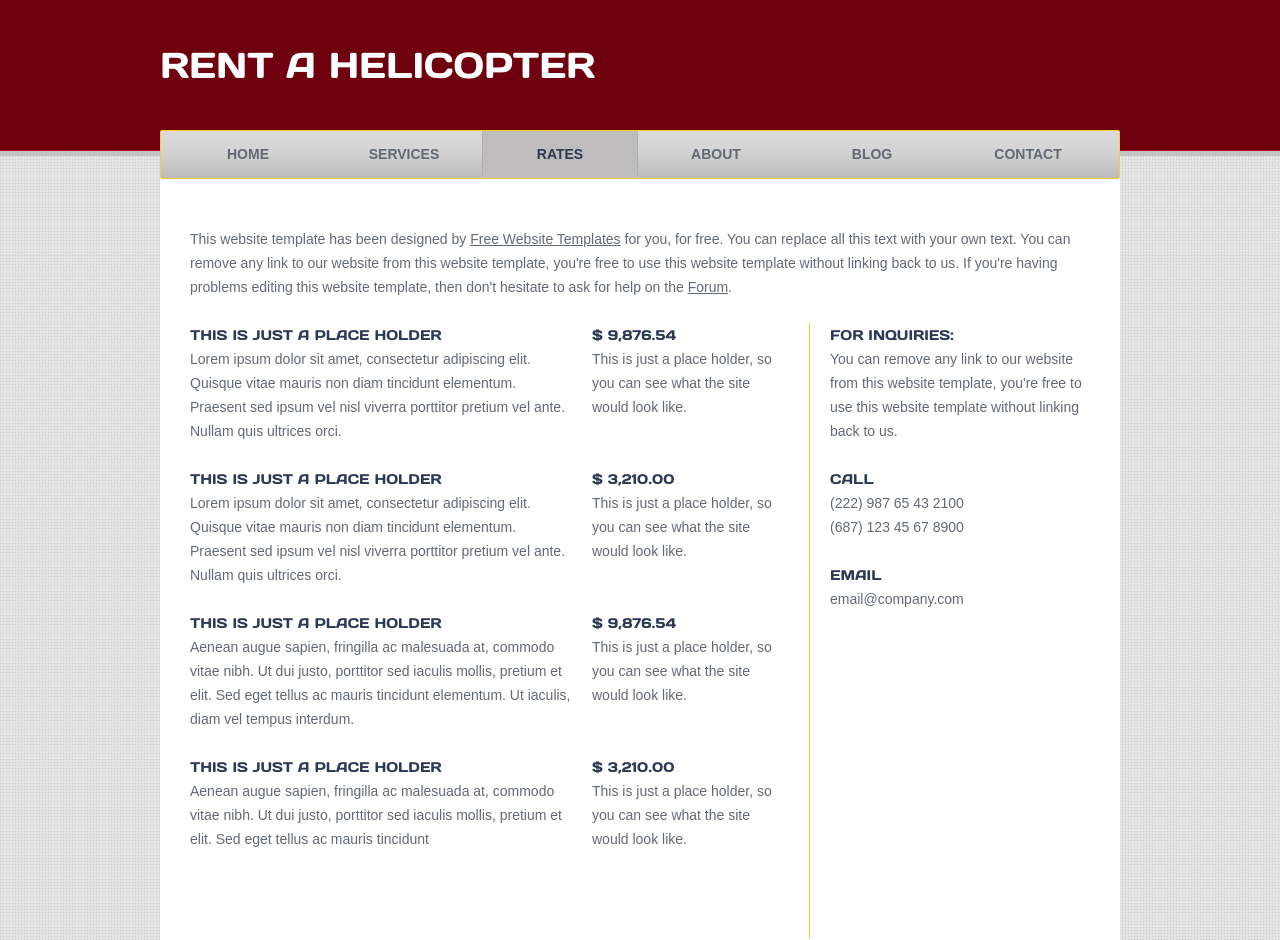
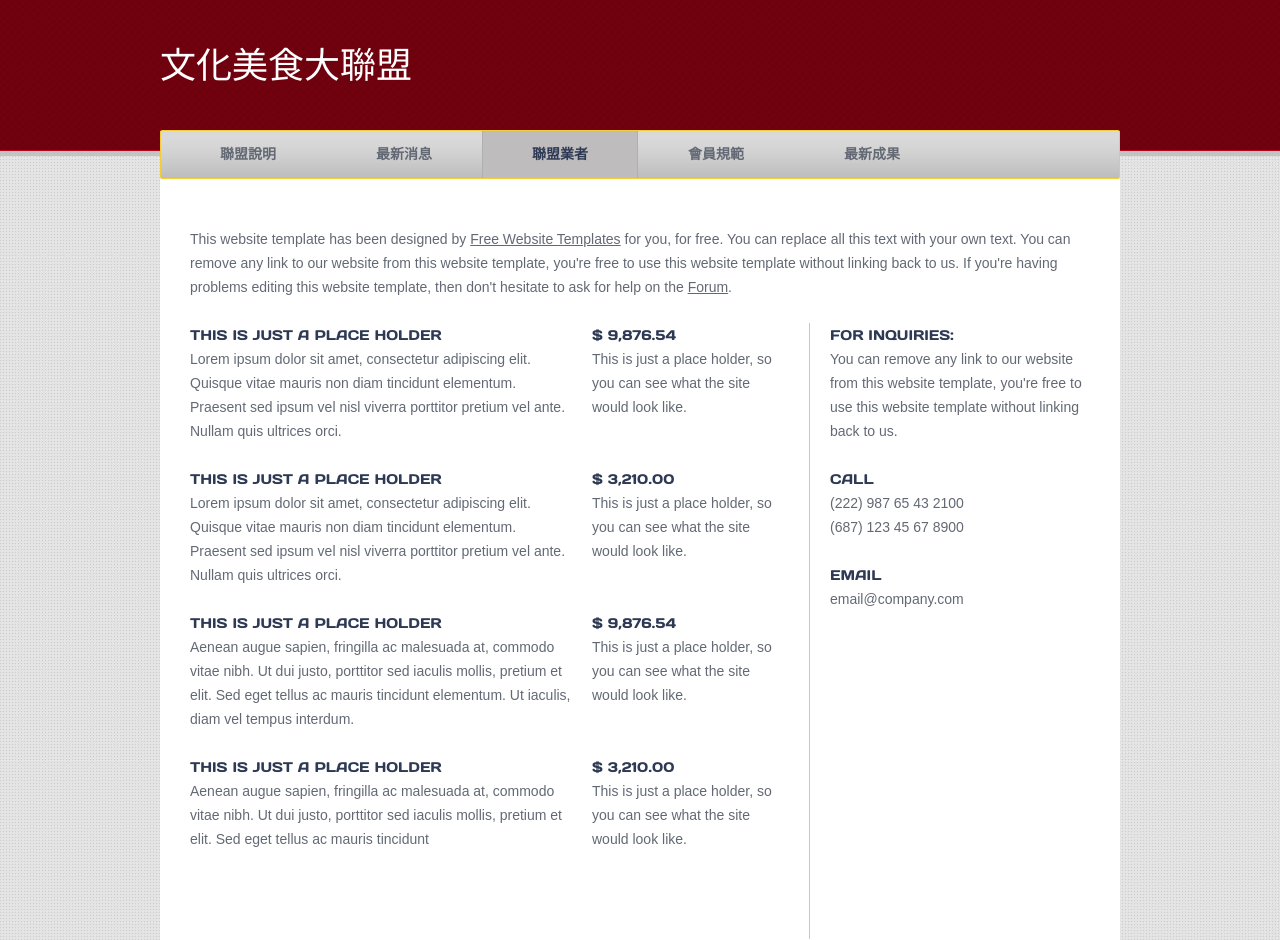
Before and after one commit to wukaiyan18-ctrl/002, a plain HTML site: page 002/rates.html in a window 1280 px wide. Shown: the top 940 px of the page. Drawn offline with Linux system fonts and the light colour scheme.

Commit message:
Update rates.html

```diff
--- a/002/rates.html
+++ b/002/rates.html
@@ -3,34 +3,32 @@
 <html>
 <head>
 	<meta charset="UTF-8">
-	<title>Rates - Helicopter Transportation Website Template</title>
+	<title>文化美食大聯盟</title>
 	<link rel="stylesheet" href="css/style.css" type="text/css">
 </head>
 <body>
 	<div id="page">
 		<div id="header">
 			<div class="background">
-				<h1 id="logo"> <a href="index.html">Rent a Helicopter</a> </h1>
+				<h1 id="logo"> <a href="index.html">文化美食大聯盟</a> </h1>
 				<div id="navigation">
 					<ul>
 						<li>
-							<a href="index.html">Home</a>
+							<a href="index.html">聯盟說明</a>
 						</li>
 						<li>
-							<a href="services.html">Services</a>
+							<a href="services.html">最新消息</a>
 						</li>
 						<li class="selected">
-							<a href="rates.html">Rates</a>
+							<a href="rates.html">聯盟業者</a>
 						</li>
 						<li>
-							<a href="about.html">About</a>
+							<a href="about.html">會員規範</a>
 						</li>
 						<li>
-							<a href="blog.html">Blog</a>
+							<a href="blog.html">最新成果</a>
 						</li>
 						<li>
-							<a href="contact.html">Contact</a>
-						</li>
 					</ul>
 				</div>
 			</div>
```
